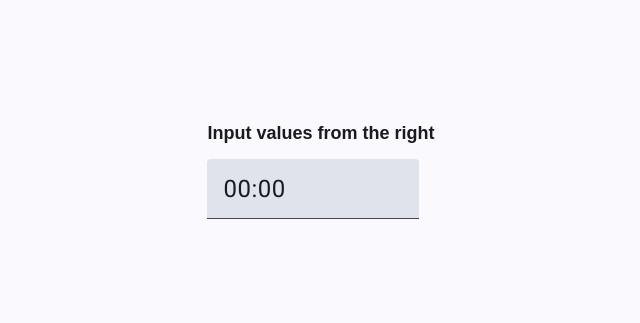
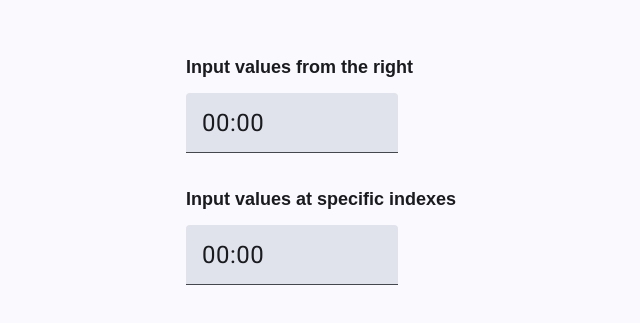
Before and after one commit to apethoud/timepicker-poc, an Angular app: page / in a window 1280 px wide. Shown: the part 227-550 px from the top of the page, without its empty margins (319-959 px from the left). Built offline with nearby package versions, Linux system fonts and the light colour scheme.

Commit message:
add blank second input

```diff
--- a/src/app/app.html
+++ b/src/app/app.html
@@ -7,7 +7,18 @@
         [placeholder]="blankTime"
         aria-label="Number"
         matInput
-        [formControl]="myControl"
+        [formControl]="inputOne"
+      />
+    </mat-form-field>
+
+    <div class="field-title">Input values at specific indexes</div>
+    <mat-form-field class="example-full-width time-input">
+      <input
+        type="text"
+        [placeholder]="blankTime"
+        aria-label="Number"
+        matInput
+        [formControl]="inputTwo"
       />
     </mat-form-field>
   </form>
--- a/src/app/app.ts
+++ b/src/app/app.ts
@@ -25,10 +25,11 @@ const TIME_STRING_LENGTH = 5;
 })
 export class App implements OnInit {
   readonly blankTime = '00:00';
-  myControl = new FormControl(this.blankTime);
+  inputOne = new FormControl(this.blankTime);
+  inputTwo = new FormControl(this.blankTime);
 
   ngOnInit() {
-    const ctrl = this.myControl.valueChanges
+    const ctrl = this.inputOne.valueChanges
       .pipe(distinctUntilChanged())
       .subscribe((value: string | null) => {
         this._handleValueChange(value);
@@ -46,7 +47,7 @@ export class App implements OnInit {
         : this._handleSubtractedCharacter(value);
 
     if (newValue !== value) {
-      this.myControl.setValue(newValue, { emitEvent: false });
+      this.inputOne.setValue(newValue, { emitEvent: false });
     }
   }
 
```
